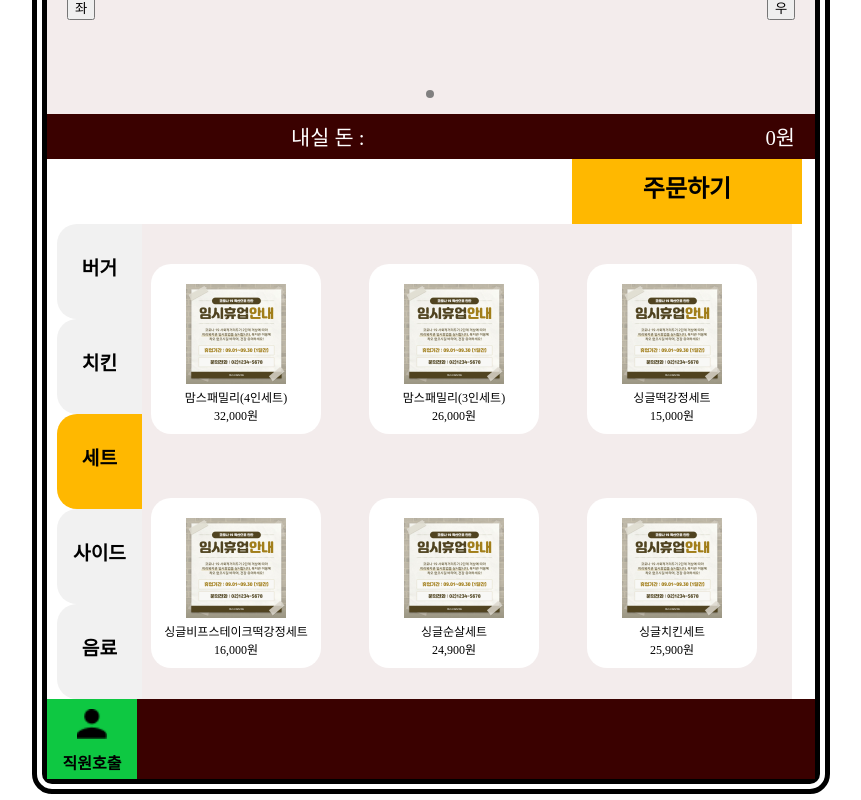
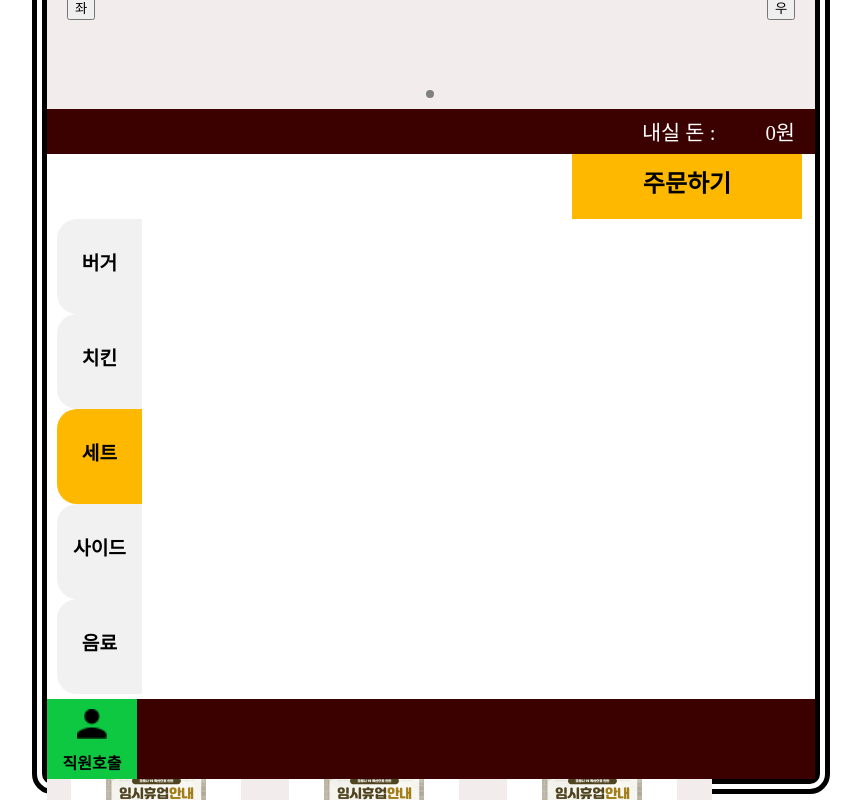
Before and after one commit to teamSixmen/E.O.O_example, a React (Create React App) app: page /menu/setmenu in a window 1280 px wide. Shown: the part 360-1160 px from the top of the page, without its empty margins (209-1070 px from the left). Built offline with nearby package versions, Linux system fonts and the light colour scheme.

Commit message:
initial commit
#8

Re:merge Request

```diff
--- a/src/components/SelectedMenus.module.css
+++ b/src/components/SelectedMenus.module.css
@@ -75,8 +75,8 @@
 
 .FrontText {
     display: inline-block;
-    position: absolute;
-    left: 500px;
+     /* position: absolute; */
+    margin-right: 50px;
 }
 
 .NextText {
--- a/src/pages/Menus.module.css
+++ b/src/pages/Menus.module.css
@@ -1,10 +1,8 @@
 .Box {
     width: 665px;
-    height: 475px;
+    height: 476px;
     /* position: absolute; */
-    margin-top: -485px;
-    margin-left: 80px;
-    top: 439px;
-    left: 103px;
+    /* top: 439px; */
+    /* left: 103px; */
     background-color: rgba(243, 236, 236, 1);
 }
```
